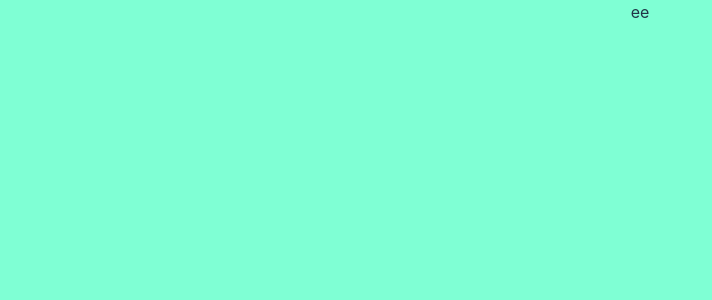
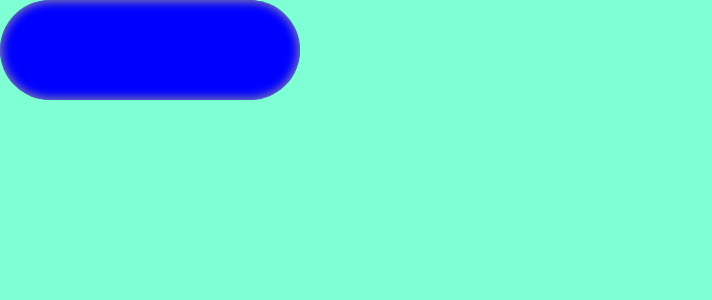
Before and after one commit to dsdyaz/fancy-toggle, a React (Vite) app: page / in a window 1280 px wide. Shown: the top 300 px of the page, without its empty margins (0-712 px from the left). Built offline with nearby package versions, Linux system fonts and the light colour scheme.

Commit message:
work in progress

```diff
--- a/src/App.jsx
+++ b/src/App.jsx
@@ -1,10 +1,16 @@
-import './style/App.css'
+import React from "react"
+import "./style/App.css"
 import "./style/background.css"
+import Toggle from "./toggle/toggle"
 
 function App() {
   return (
     <div className="App">
-      <div className="background"> ee</div>
+      <div className="background">
+        <div className="position-block">
+          <Toggle />
+        </div>
+      </div>
     </div>
   )
 }
--- /dev/null
+++ b/src/style/toggle.css
@@ -0,0 +1,7 @@
+.toggle {
+    box-shadow: inset 0 0 10px 2px rgba(156, 156, 156, 0.822);
+    width: 300px;
+    height: 100px;
+    border-radius: 50px;
+    background-color: blue;
+}
--- /dev/null
+++ b/src/toggle/toggle.jsx
@@ -0,0 +1,10 @@
+import React from "react"
+import "../style/toggle.css"
+
+export default function Toggle() {
+  return (
+    <div className="toggle">
+      <div className="toggle__background" />
+    </div>
+  )
+}
```
